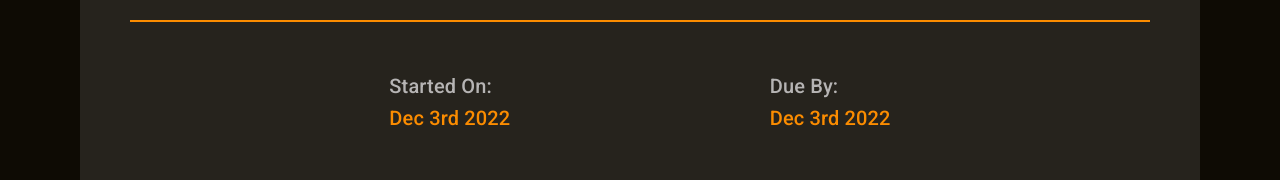
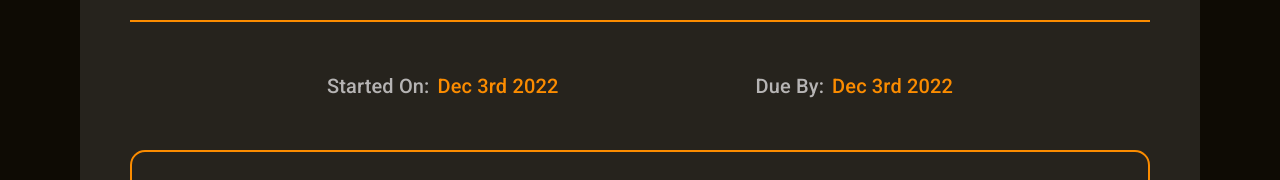
Before and after one commit to Sniperplank/Project-Deadlines, a React (Create React App) app: page /ongoing/1 in a window 1280 px wide. Shown: the part 272-452 px from the top of the page. Built offline with nearby package versions, Linux system fonts and the light colour scheme; no server answers.

Commit message:
console error fixed

```diff
--- a/src/Components/Projects Feed/Ongoing Projects/OngoingOpenCard.js
+++ b/src/Components/Projects Feed/Ongoing Projects/OngoingOpenCard.js
@@ -71,9 +71,15 @@ function OngoingOpenCard() {
                     </Stack>
                     <NameEditModal open={isNameEditModalOpen} onClose={() => setIsNameEditModalOpen(false)} project={project} />
                     <hr></hr>
-                    <Stack direction='row' justifyContent='space-evenly'>
-                        <Typography variant='h6'>Started On: <Typography variant='h6' color='primary'>{moment(project.startDate).format("MMM Do YYYY")}</Typography></Typography>
-                        <Typography variant='h6'>Due By: <Typography variant='h6' color='primary'>{moment(project.dueDate).format("MMM Do YYYY")}</Typography></Typography>
+                    <Stack direction={{ xs: 'column', sm: 'row' }} justifyContent='space-evenly'>
+                        <Stack direction='row' spacing={1}>
+                            <Typography variant='h6'>Started On: </Typography>
+                            <Typography variant='h6' color='primary'>{moment(project.startDate).format("MMM Do YYYY")}</Typography>
+                        </Stack>
+                        <Stack direction='row' spacing={1}>
+                            <Typography variant='h6'>Due By: </Typography>
+                            <Typography variant='h6' color='primary'>{moment(project.dueDate).format("MMM Do YYYY")}</Typography>
+                        </Stack>
                     </Stack>
                     <CardBox border={2} sx={{ borderColor: 'primary.main' }}>
                         <Stack direction='row' justifyContent='space-between'>
```
